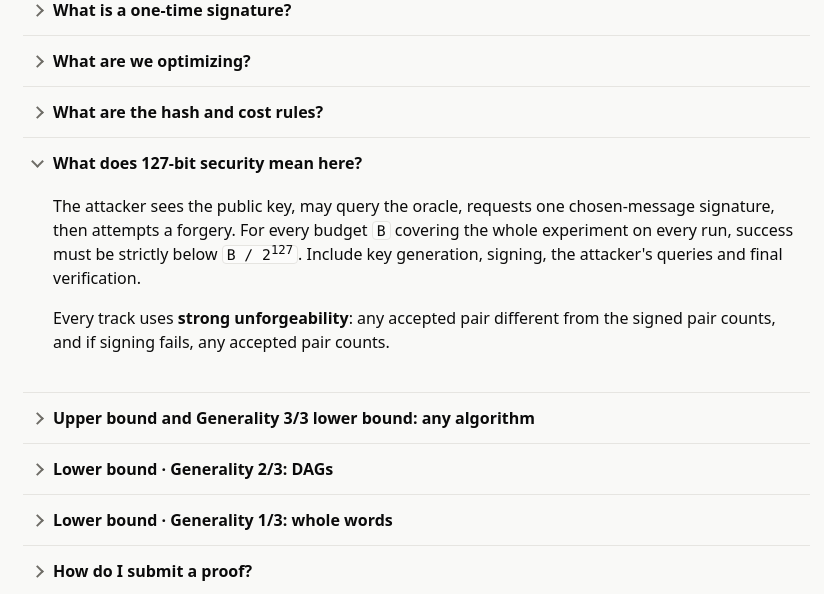
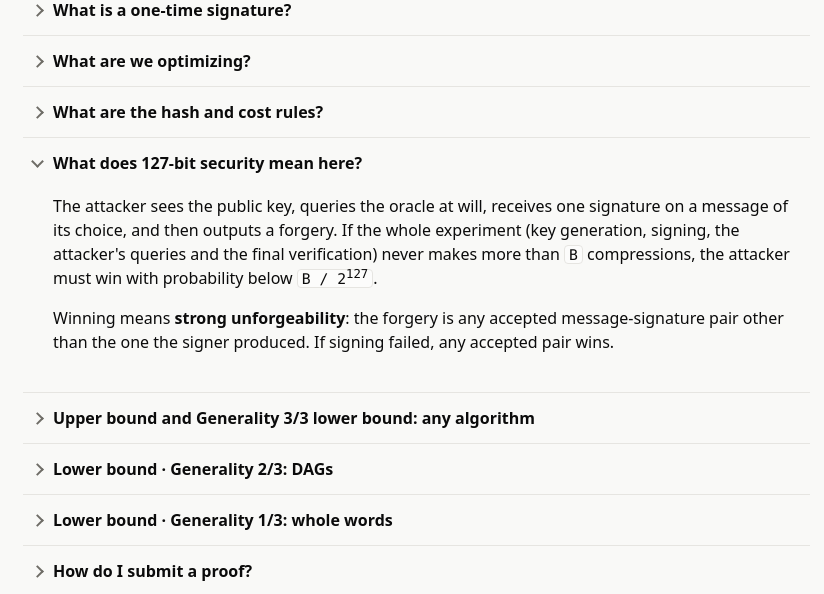
Before and after one commit to TomWambsgans/ots.golf, a Python web app: template service/app/templates/rules.html in a window 1280 px wide, after a click on "What does 127-bit security mean here?". Shown: the part 173-767 px from the top of the page, without its empty margins (113-937 px from the left). Run offline with Jinja, Linux system fonts and the light colour scheme; the template is opened without the code that fills it, so the values that code supplies are empty; some libraries are stand-ins or nearby versions.

Commit message:
Rephrase the security definition plainly
Same game and same pathwise budget, in two short paragraphs.

Co-Authored-By: Claude Fable 5.1 <noreply@anthropic.com>
Claude-Session: https://claude.ai/code/session_01ERSzoncamkjQze646y5ggW

```diff
--- a/service/app/templates/_how.html
+++ b/service/app/templates/_how.html
@@ -15,11 +15,13 @@
 <details id="security">
   <summary><h2>What does 127-bit security mean here?</h2></summary>
   <div class="more prose">
-    <p>The attacker sees the public key, may query the oracle, requests one chosen-message
-    signature, then attempts a forgery. For every budget <code>B</code> covering the whole
-    experiment on every run, success must be strictly below <code>B / 2<sup>127</sup></code>.
-    Include key generation, signing, the attacker's queries and final verification.</p>
-    <p>Every track uses <strong>strong unforgeability</strong>: any accepted pair different from
-    the signed pair counts, and if signing fails, any accepted pair counts.</p>
+    <p>The attacker sees the public key, queries the oracle at will, receives one signature on a
+    message of its choice, and then outputs a forgery. If the whole experiment (key generation,
+    signing, the attacker's queries and the final verification) never makes more than
+    <code>B</code> compressions, the attacker must win with probability below
+    <code>B / 2<sup>127</sup></code>.</p>
+    <p>Winning means <strong>strong unforgeability</strong>: the forgery is any accepted
+    message-signature pair other than the one the signer produced. If signing failed, any accepted
+    pair wins.</p>
   </div>
 </details>
```
